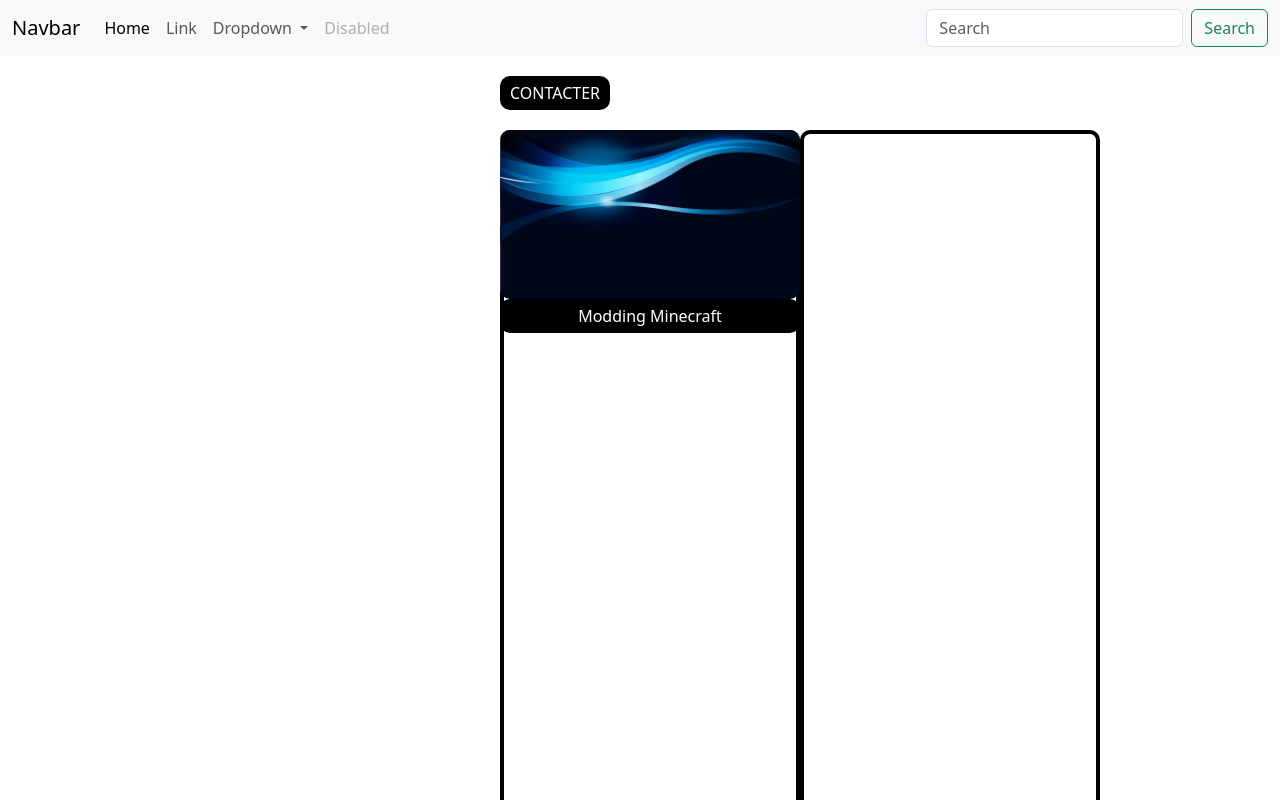
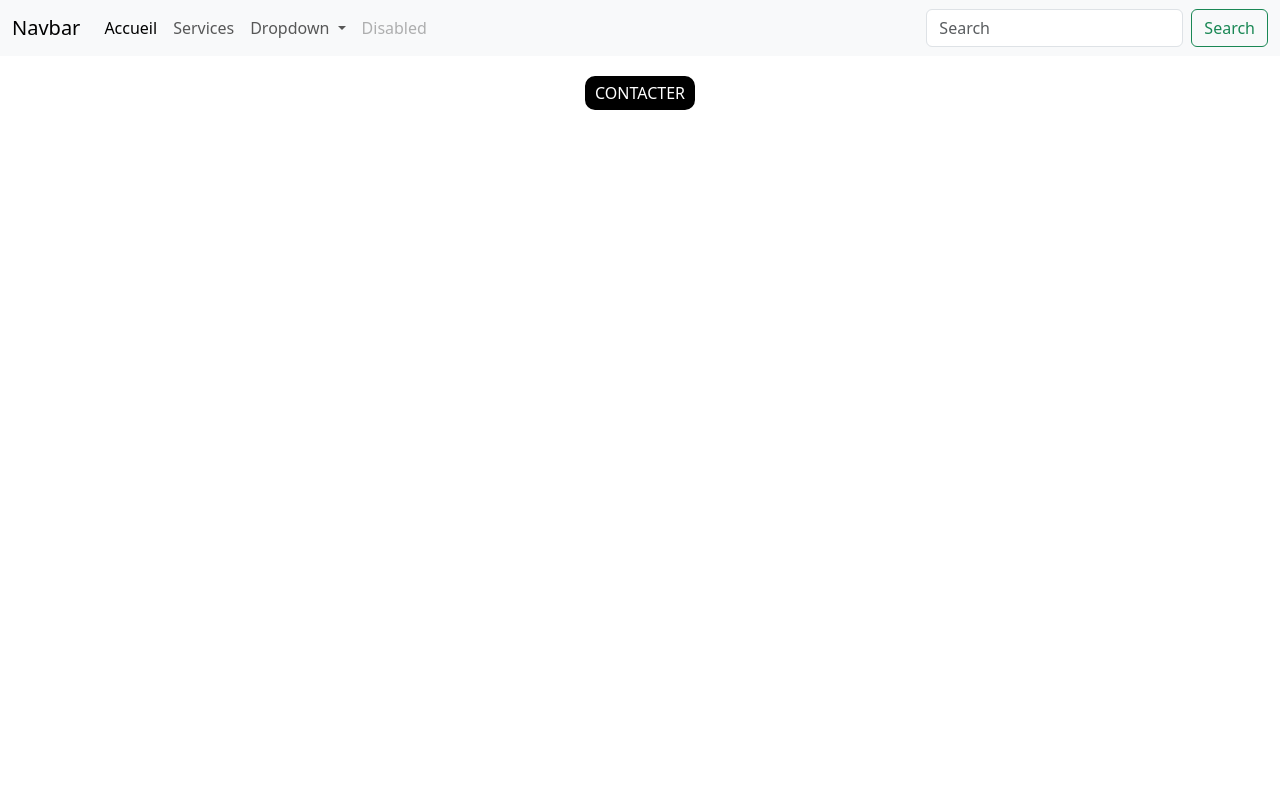
Before and after one commit to CodingWShadow/myenterprise, a plain HTML site: page index.html in a window 1280 px wide. Shown: the top 800 px of the page. Drawn offline with nearby package versions, Linux system fonts and the light colour scheme.

Commit message:
center update

```diff
--- a/css/styles.css
+++ b/css/styles.css
@@ -1,4 +1,4 @@
-section{
+section.services{
     margin-left: 500px;
     margin-top: 20px;
 }
@@ -8,6 +8,7 @@ header{
 footer{
     margin: 0;
 }
+
 
 .effectsilver{
     color: #fff;
@@ -80,3 +81,9 @@ button#op1{
     width: 300px;
     bottom: 0%;
 }
+div.contacter{
+    padding-top: 20px;
+    padding-bottom: 1000px;
+    margin: 0;
+    text-align: center;
+}
--- a/index.html
+++ b/index.html
@@ -13,17 +13,17 @@
     <header>
         <nav class="navbar navbar-expand-lg bg-body-tertiary">
             <div class="container-fluid">
-              <a class="navbar-brand" href="#">Navbar</a>
+              <a class="navbar-brand">Navbar</a>
               <button class="navbar-toggler" type="button" data-bs-toggle="collapse" data-bs-target="#navbarSupportedContent" aria-controls="navbarSupportedContent" aria-expanded="false" aria-label="Toggle navigation">
                 <span class="navbar-toggler-icon"></span>
               </button>
               <div class="collapse navbar-collapse" id="navbarSupportedContent">
                 <ul class="navbar-nav me-auto mb-2 mb-lg-0">
                   <li class="nav-item">
-                    <a class="nav-link active" aria-current="page" href="#">Home</a>
+                    <a class="nav-link active" aria-current="page" href="#">Accueil</a>
                   </li>
                   <li class="nav-item">
-                    <a class="nav-link" href="#">Link</a>
+                    <a class="nav-link" href="#services">Services</a>
                   </li>
                   <li class="nav-item dropdown">
                     <a class="nav-link dropdown-toggle" href="#" role="button" data-bs-toggle="dropdown" aria-expanded="false">
@@ -50,11 +50,13 @@
     </header>
 
     <section class="contact">
-        <button class="effectsilver">
+        <div class="contacter">
+          <button class="effectsilver">
             <span>
                 CONTACTER
             </span>
         </button>
+        </div>
     </section>
     <section class="services">
         <div id="o1" class="service">
```
